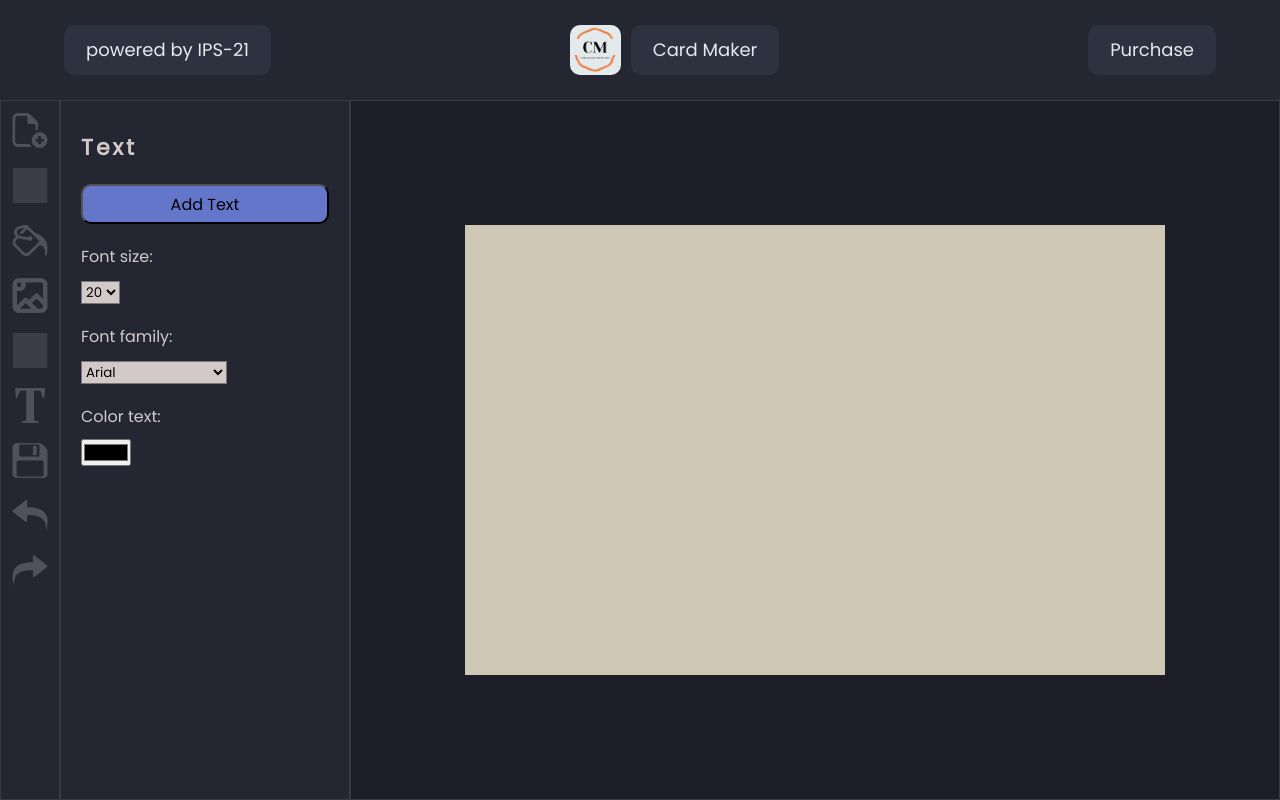
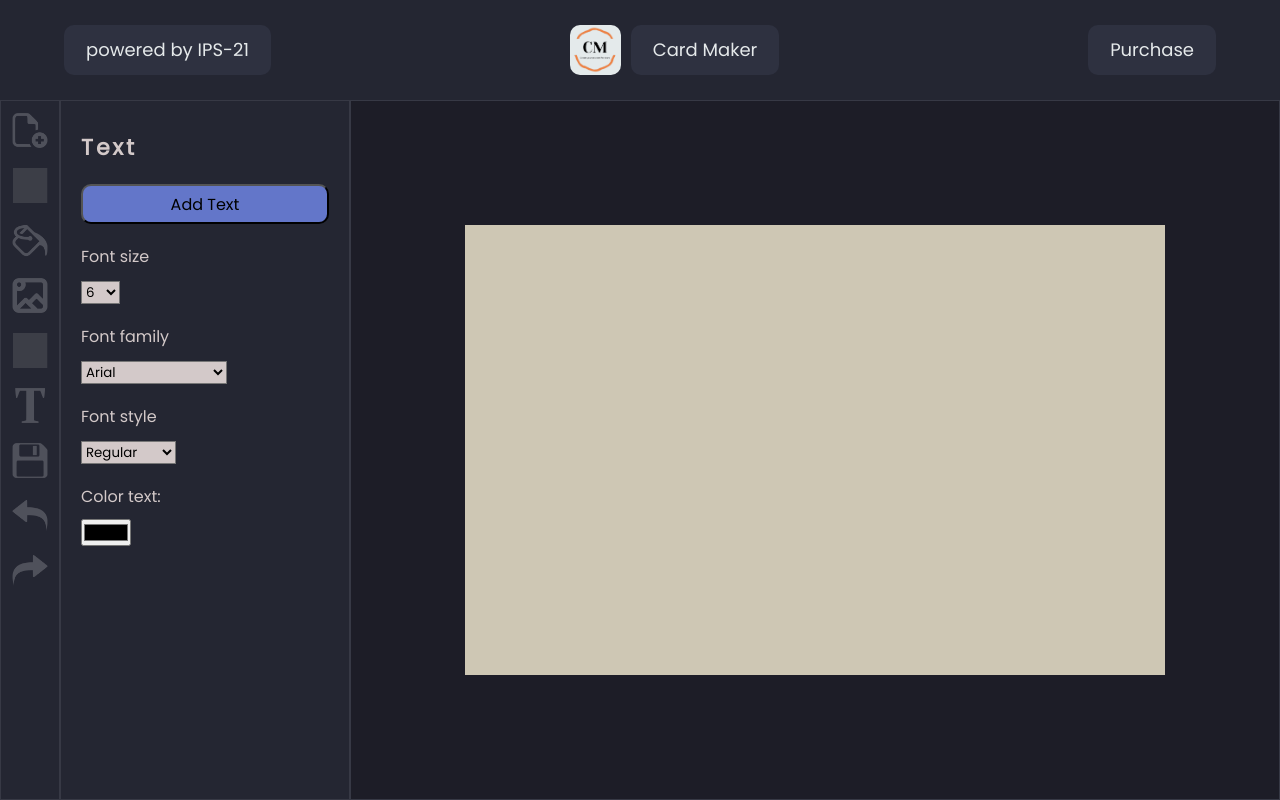
Before and after one commit to IpsRuslanTu/Card-Maker, a React (Create React App) app in the folder my-app/: page / in a window 1280 px wide. Both pictures are taken after a click on the button 30 px from the left and 408 px from the top of the page. Built offline with nearby package versions, Linux system fonts and the light colour scheme; grey boxes are pictures that could not be loaded.

Commit message:
рефакторинг вставки картинки

```diff
--- a/my-app/src/components/Tools/Tools.tsx
+++ b/my-app/src/components/Buttons/Buttons.tsx
@@ -1,4 +1,4 @@
-import style from './Tools.module.css';
+import style from './Buttons.module.css';
 import { useDispatch } from 'react-redux';
 
 const Tools = () => {
--- a/my-app/src/components/Canvas/Canvas.tsx
+++ b/my-app/src/components/Canvas/Canvas.tsx
@@ -1,5 +1,6 @@
 import { connect } from 'react-redux';
 import { RootState } from '../../store/store';
+import Images from './Image/Image';
 
 const Canvas = (props: StateProps) => {
 
@@ -10,20 +11,7 @@ const Canvas = (props: StateProps) => {
             height: props.heightBG + 'px',
             position: "relative"
         }}>
-            {
-                (props.newImage.arr.length > 0)
-                    ? props.newImage.arr.map(
-                        (item, index) =>
-                            <img
-                                src={props.newImage.arr[index].src}
-                                style={{
-                                    position: "absolute",
-                                    display: "block",
-
-                                }}
-                            />)
-                    : null
-            }
+            <Images />
         </div>
     )
 }
@@ -35,7 +23,7 @@ function mapStateToProps(state: RootState) {
         colorBG: state.stateBackground.bgColor,
         widthBG: state.stateBackground.width,
         heightBG: state.stateBackground.height,
-        newImage: state.workWithImg
+        // newImage: state.workWithImg
     }
 }
 
--- /dev/null
+++ b/my-app/src/components/Canvas/Image/Image.tsx
@@ -0,0 +1,33 @@
+import { connect } from 'react-redux'
+import { RootState } from '../../../store/store'
+
+const Images = (props: StateProps) => {
+    return (
+        <>
+        {
+            (props.newImage.arr.length > 0) ?
+            props.newImage.arr.map((item, index) => <img
+                key={index}
+                alt=""
+                src={props.newImage.arr[index].src}
+                style={{
+                    position: "absolute",
+                    display: "block",
+                    left: props.newImage.arr[index].x,
+                    top: props.newImage.arr[index].y
+                }}
+            />) : undefined
+        }
+        </>
+    )
+}
+
+type StateProps = ReturnType<typeof mapStateToProps>
+
+function mapStateToProps(state: RootState) {
+    return {
+        newImage: state.workWithImg
+    }
+}
+
+export default connect(mapStateToProps)(Images);
--- a/my-app/src/components/Desc/DescText.tsx
+++ b/my-app/src/components/Desc/DescText.tsx
@@ -1,34 +1,25 @@
-import React from 'react'
 import { useSelector } from 'react-redux';
 import { RootState } from '../../store/store';
 import styles from './Desc.module.css'
+import TextAtr from './TextAtr';
 
 const DescText = () => {
 
     const visibleDescText = useSelector((state: RootState) => state.buttonsDesc.visibleDescText);
 
-    const addText = () => {
-
-    }
+    const fontSizes = ['6', '8', '10', '12', '14', '16', '18', '20', '22', '24', '26',
+    '28', '30', '32', '34', '36', '38', '40', '42', '44', '46', '48', '50', '52', '54', '56', '58', '60']
+    const fontFamilies = ['Arial', 'Times New Roman', 'Calibri']
+    const fontStyles = ['Regular', 'Cursive', 'Bold', 'Underlined']
 
     return (
         <div className={styles.desc} style={ visibleDescText ? {display: "block"} : {display: "none"} }>
             <p className={styles.title}>Text</p>
-            <button className={styles.button} onClick={addText}>Add Text</button>
+            <button className={styles.button} >Add Text</button>
 
-            <p className={styles.label}>Font size:</p>
-            <select className={styles.select} name="fontSize">
-                <option value="20">20</option>
-                <option value="30">30</option>
-                <option value="40">40</option>
-            </select>
-
-            <p className={styles.label}>Font family:</p>
-            <select className={styles.select} name="fontFamily">
-                <option value="Arial">Arial</option>
-                <option value="Times New Roman">Times New Roman</option>
-                <option value="Calibri">Calibri</option>
-            </select>
+            <TextAtr arr={fontSizes} title="Font size"/>
+            <TextAtr arr={fontFamilies} title="Font family"/>
+            <TextAtr arr={fontStyles} title="Font style"/>
 
             <p className={styles.label}>Color text:</p>
             <input type="color" name="colorPickerText" id="colorPickerText" />
--- /dev/null
+++ b/my-app/src/components/Desc/TextAtr.tsx
@@ -0,0 +1,15 @@
+import styles from './Desc.module.css'
+
+const TextAtr = (props: any) => {
+
+    return (
+        <div>
+            <p className={styles.label}>{props.title}</p>
+            <select className={styles.select} name="fontSize">
+                {props.arr.map((val: string) => <option key={val} value={val}>{val}</option>)}
+            </select>
+        </div>
+    )
+}
+
+export default TextAtr
--- a/my-app/src/components/Workspace/Workspace.tsx
+++ b/my-app/src/components/Workspace/Workspace.tsx
@@ -1,7 +1,7 @@
 import style from './Workspace.module.css';
 import Easel from "../Easel/Easel";
 import Description from "../Description/Description";
-import Tools from "../Tools/Tools";
+import Tools from "../Buttons/Buttons";
 
 const Workspace = () => {
     return (
--- a/my-app/src/index.css
+++ b/my-app/src/index.css
@@ -1,7 +1,3 @@
-* {
-  box-sizing: border-box;
-}
-
 body {
   margin: 0;
   font-family: -apple-system, BlinkMacSystemFont, 'Segoe UI', 'Roboto', 'Oxygen',
--- a/my-app/src/store/insertImgReducer.ts
+++ b/my-app/src/store/insertImgReducer.ts
@@ -1,36 +1,37 @@
 import { AnyAction } from "redux";
+import { ImageType } from "./types";
 
 const INSERT_IMG = "INSERT_IMG";
 
-type insertImgReducerType = {
+type InsertImgType = {
     arr: Array<ImageType>
 }
 
-type ImageType = {
-    src: string
-    width?: string
-    height?: string
-    x?: string
-    y?: string
-}
-
-const defaultState: insertImgReducerType = {
+const defaultState : InsertImgType = {
     arr: []
 }
 
-export function insertImg(srcImg :string): AnyAction {
+export function insertImg(srcImg: string): AnyAction {
     return {
         type: INSERT_IMG,
-        newSrc: srcImg
+        id: '1',
+        newSrc: srcImg,
+        x: 0,
+        y: 0
     }
 }
 
-export const insertImgReducer = (state = defaultState, action: AnyAction) : insertImgReducerType => {
+export const insertImgReducer = (state = defaultState, action: AnyAction) : InsertImgType => {
     switch (action.type) {
         case INSERT_IMG:
             return {
                 ...state,
-                arr: state.arr.concat({src: action.newSrc})
+                    arr: state.arr.concat({
+                        src: action.newSrc,
+                        id: action.id,
+                        x: action.x,
+                        y: action.y,
+                    }),
             }
         default:
             return state
--- /dev/null
+++ b/my-app/src/store/types.ts
@@ -0,0 +1,33 @@
+export type ImageType = {
+    src: string
+    id: string
+    width?: string
+    height?: string
+    x: number
+    y: number
+}
+
+export type TextType = {
+    id: string
+    width?: string
+    height?: string
+    x: number
+    y: number
+    text: string
+    fontSize: number
+    fontColor: string
+    fontFamily: string
+}
+
+export type ArtObjType = {
+    id: string
+    width?: string
+    height?: string
+    x: number
+    y: number
+    figure: FigureType
+}
+
+export enum FigureType {
+    circle, rect, triangle
+}
```
Also changed, not shown: my-app/src/components/Buttons/Buttons.module.css (renamed from my-app/src/components/Tools/Tools.module.css).
